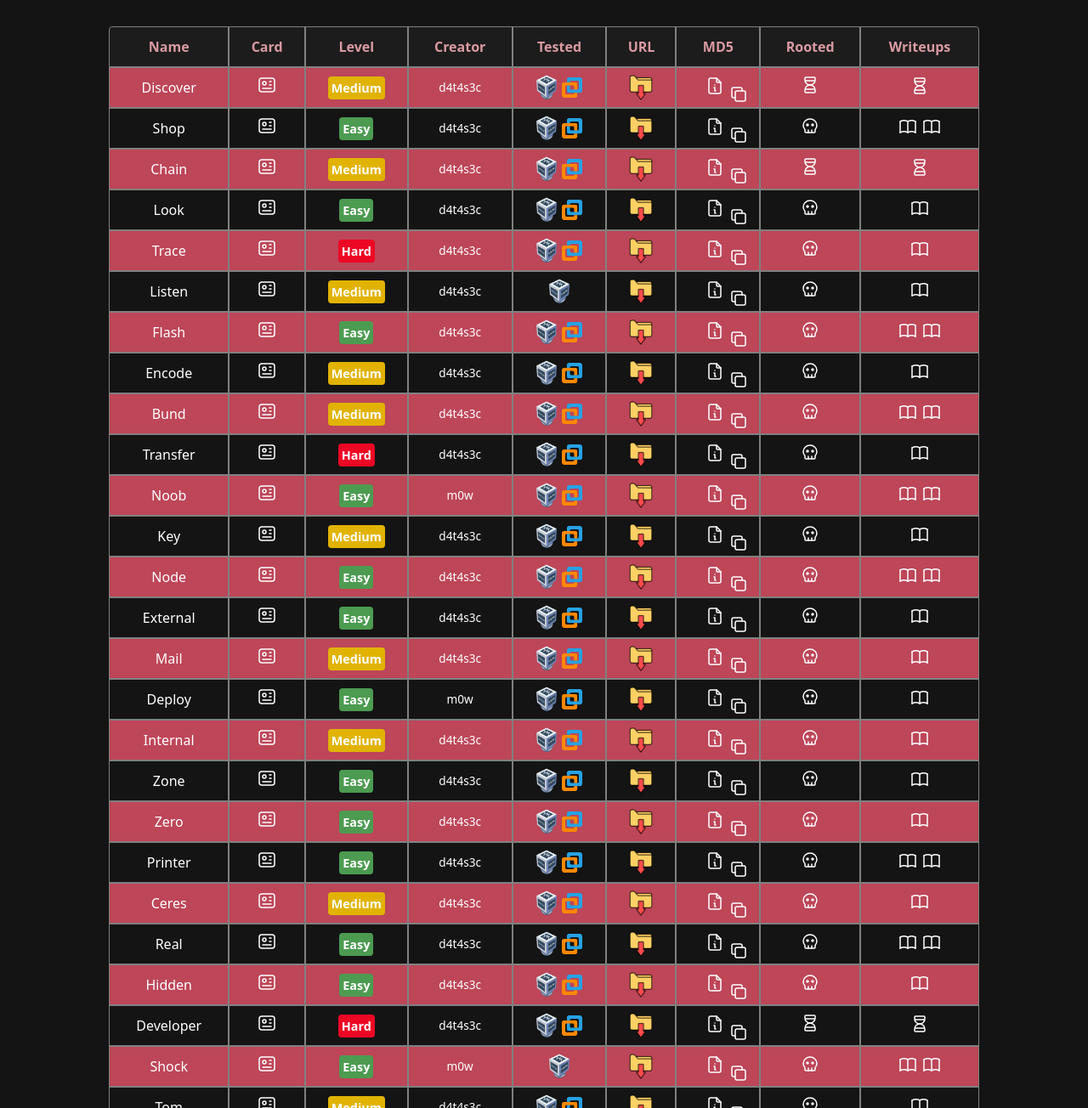
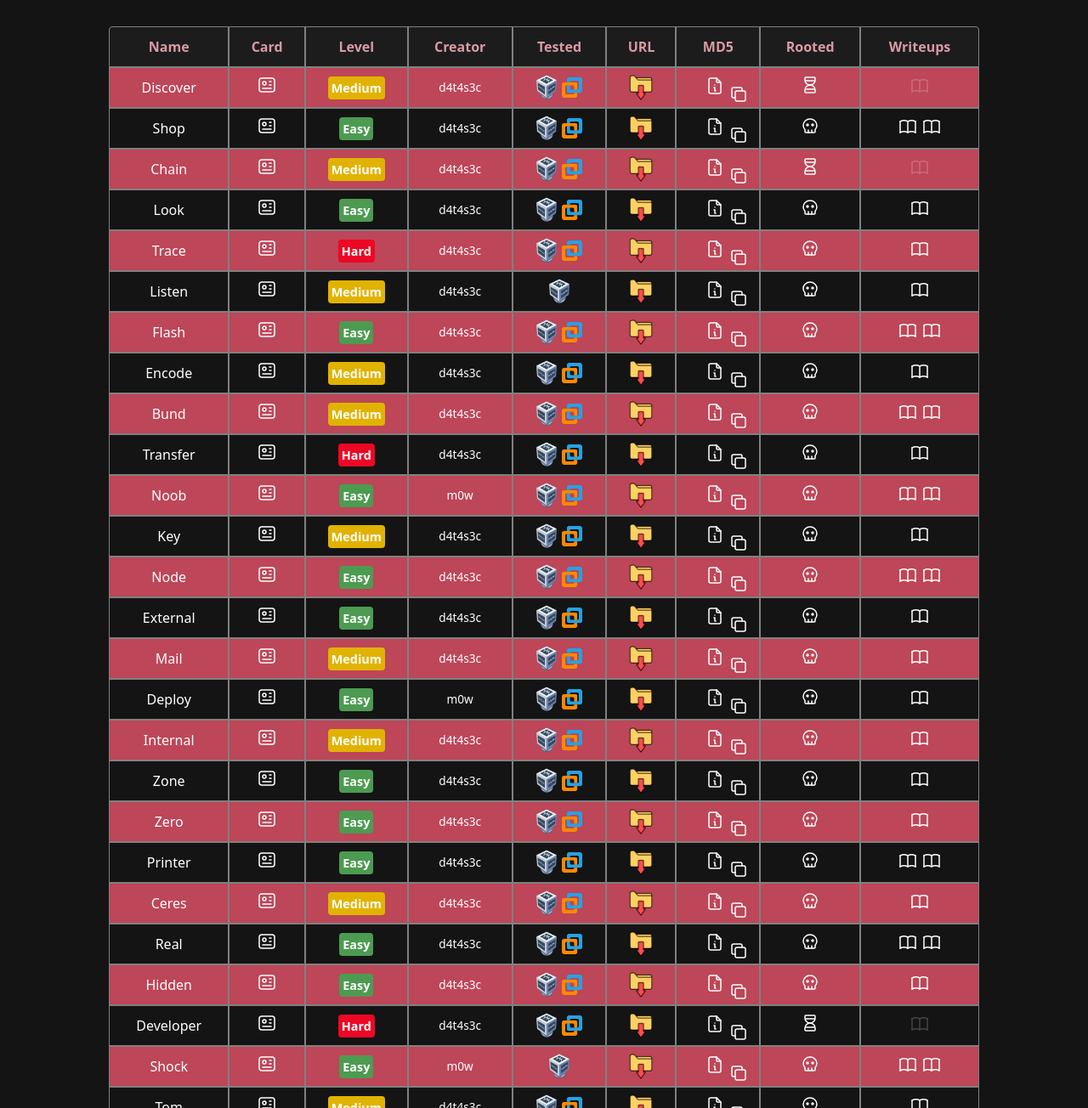
Before and after one commit to VulNyx/vulnyx, a Jekyll site: the page built from index.md, in a window 1280 px wide. Shown: the part 174-1478 px from the top of the page at 85% size. Built offline with Jekyll 4.4.1, drawn with Linux system fonts in a browser that asks for light colours.

Commit message:
fix: use the same icon with less opacity when no writeup exists

```diff
--- a/_includes/writeup_list.html
+++ b/_includes/writeup_list.html
@@ -19,12 +19,13 @@
     {% endfor %}
   {% else %}
       <span title="Nothing...">
-        <svg xmlns="http://www.w3.org/2000/svg" class="icon icon-tabler icon-tabler-hourglass" width="24" height="24" viewBox="0 0 24 24" stroke-width="1.5" stroke="#ffffff" fill="none" stroke-linecap="round" stroke-linejoin="round">
+        <svg xmlns="http://www.w3.org/2000/svg" class="icon icon-tabler icon-tabler-book" width="24" height="24" viewBox="0 0 24 24" stroke-width="1.5" stroke="#ffffff" fill="none" opacity="0.2" stroke-linecap="round" stroke-linejoin="round">
           <path stroke="none" d="M0 0h24v24H0z" fill="none"/>
-          <path d="M6.5 7h11" />
-          <path d="M6.5 17h11" />
-          <path d="M6 20v-2a6 6 0 1 1 12 0v2a1 1 0 0 1 -1 1h-10a1 1 0 0 1 -1 -1z" />
-          <path d="M6 4v2a6 6 0 1 0 12 0v-2a1 1 0 0 0 -1 -1h-10a1 1 0 0 0 -1 1z" />
+          <path d="M3 19a9 9 0 0 1 9 0a9 9 0 0 1 9 0" />
+          <path d="M3 6a9 9 0 0 1 9 0a9 9 0 0 1 9 0" />
+          <line x1="3" y1="6" x2="3" y2="19" />
+          <line x1="12" y1="6" x2="12" y2="19" />
+          <line x1="21" y1="6" x2="21" y2="19" />
         </svg>
       </span>
     {% endif %}
```
